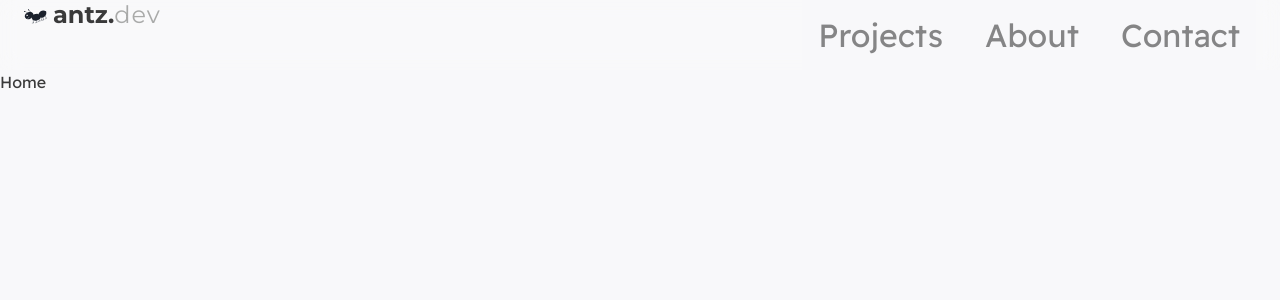
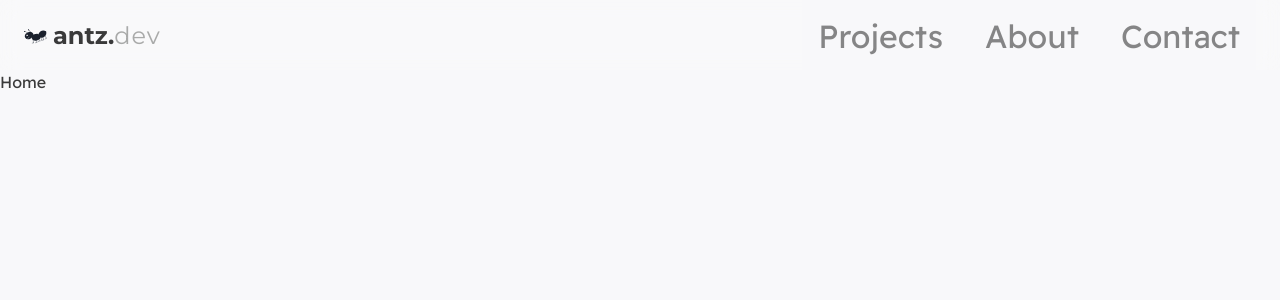
Before and after one commit to anthonysetiadi/portfolio, a Next.js app: page / in a window 1280 px wide. Shown: the top 300 px of the page. Built offline with nearby package versions, Linux system fonts and the light colour scheme; a web font is replaced by a local one.

Commit message:
fix: aligned navbar items

```diff
--- a/components/Navbar/Navbar.module.css
+++ b/components/Navbar/Navbar.module.css
@@ -11,13 +11,14 @@
 }
 
 .wrapper {
+  display: flex;
   width: 100%;
   align-items: center;
   padding: 1.5rem;
+  justify-content: space-between;
 }
 
 .left {
-  float: left;
   display: flex;
   align-items: center;
   gap: 5px;
@@ -48,7 +49,6 @@
 }
 
 .right {
-  float: right;
   display: flex;
   align-items: center;
   gap: 20px;
@@ -77,7 +77,6 @@
   background: var(--background-light);
   display: flex;
   flex-direction: column;
-  align-items: center;
   padding-top: var(--navbar-height);
   position: fixed;
   top: 0;
```
